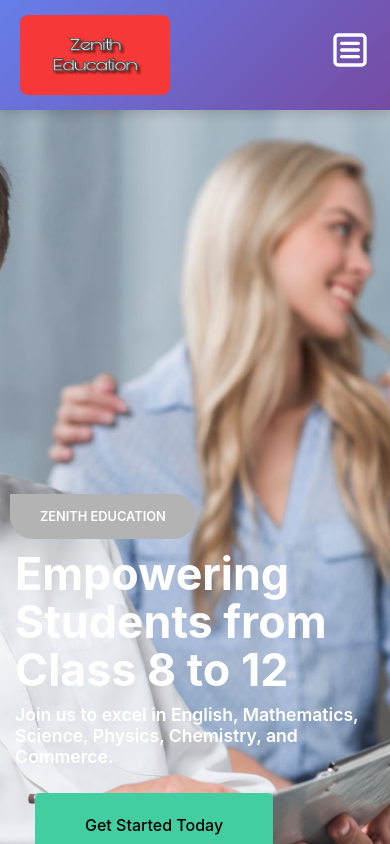
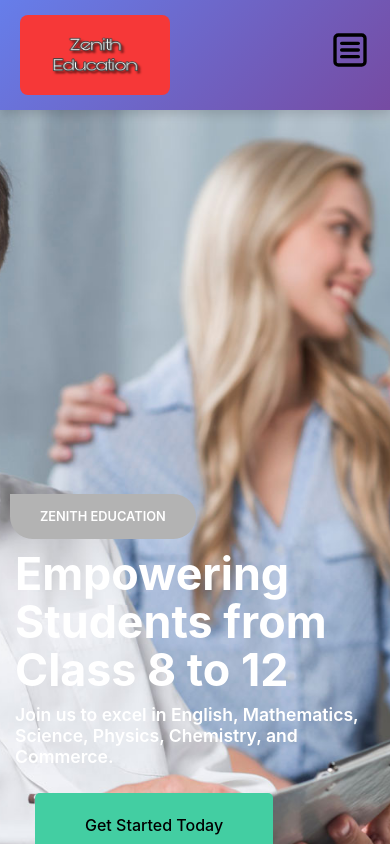
Before and after one commit to adnanansari114/coaching-frontend, a React (Vite) app: page / in a window 390 px wide. Shown: the top 844 px of the page. Built offline with nearby package versions, Linux system fonts and the light colour scheme; no server answers.

Commit message:
your message

```diff
--- a/src/styles/Navbar.css
+++ b/src/styles/Navbar.css
@@ -696,7 +696,7 @@ footer{
   #myicon {
     opacity: 1;
     font-size: 2.5rem;
-    color: white;
+    color: black;
   }
 
   #chk {
@@ -708,7 +708,7 @@ footer{
     max-height: 0;
     overflow: hidden;
     transition: max-height 0.5s ease-in-out;
-    background-color: #764ba2;
+    background-color: linear-gradient(135deg,#667eea,#764ba2);
     opacity: 0.95;
   }
 
```
